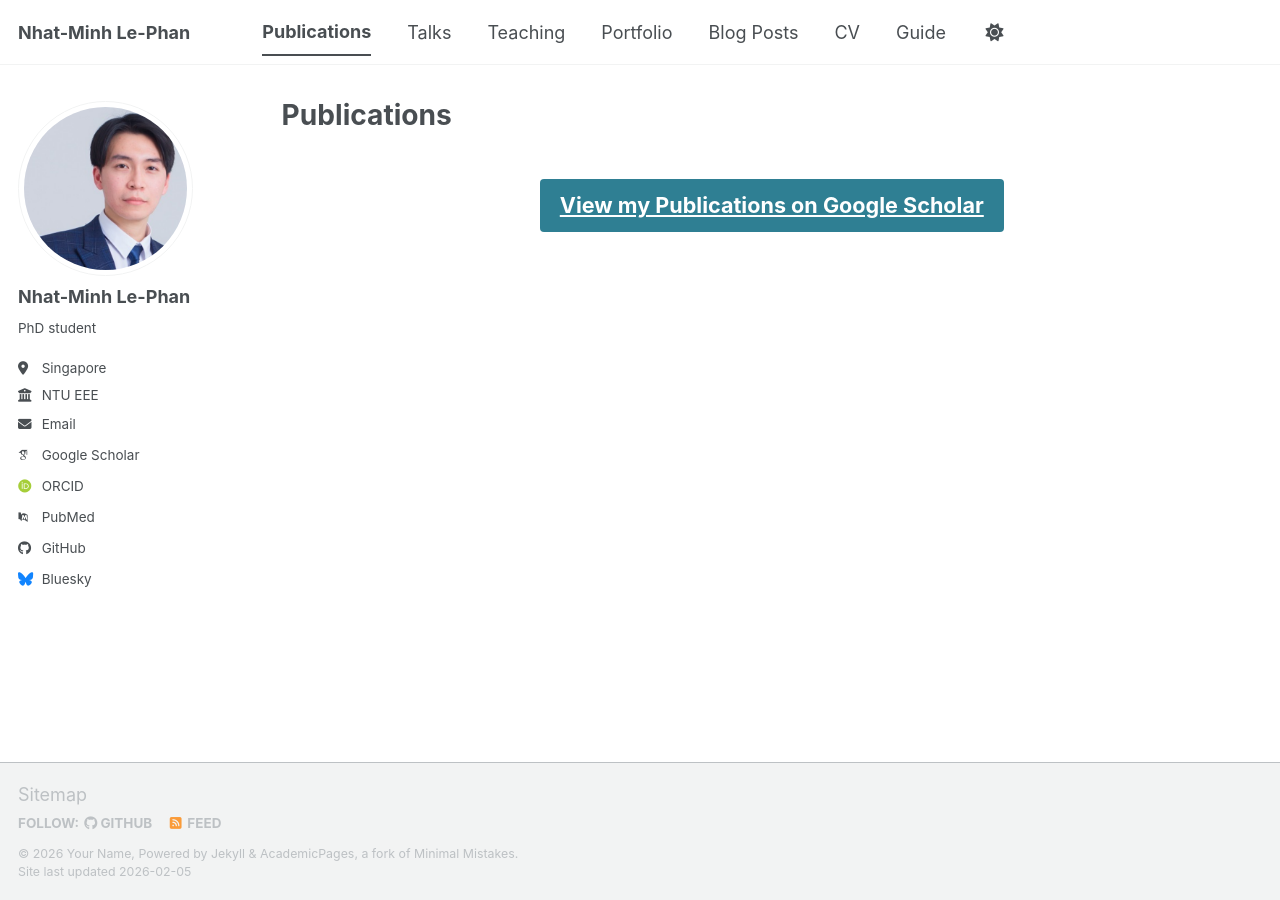
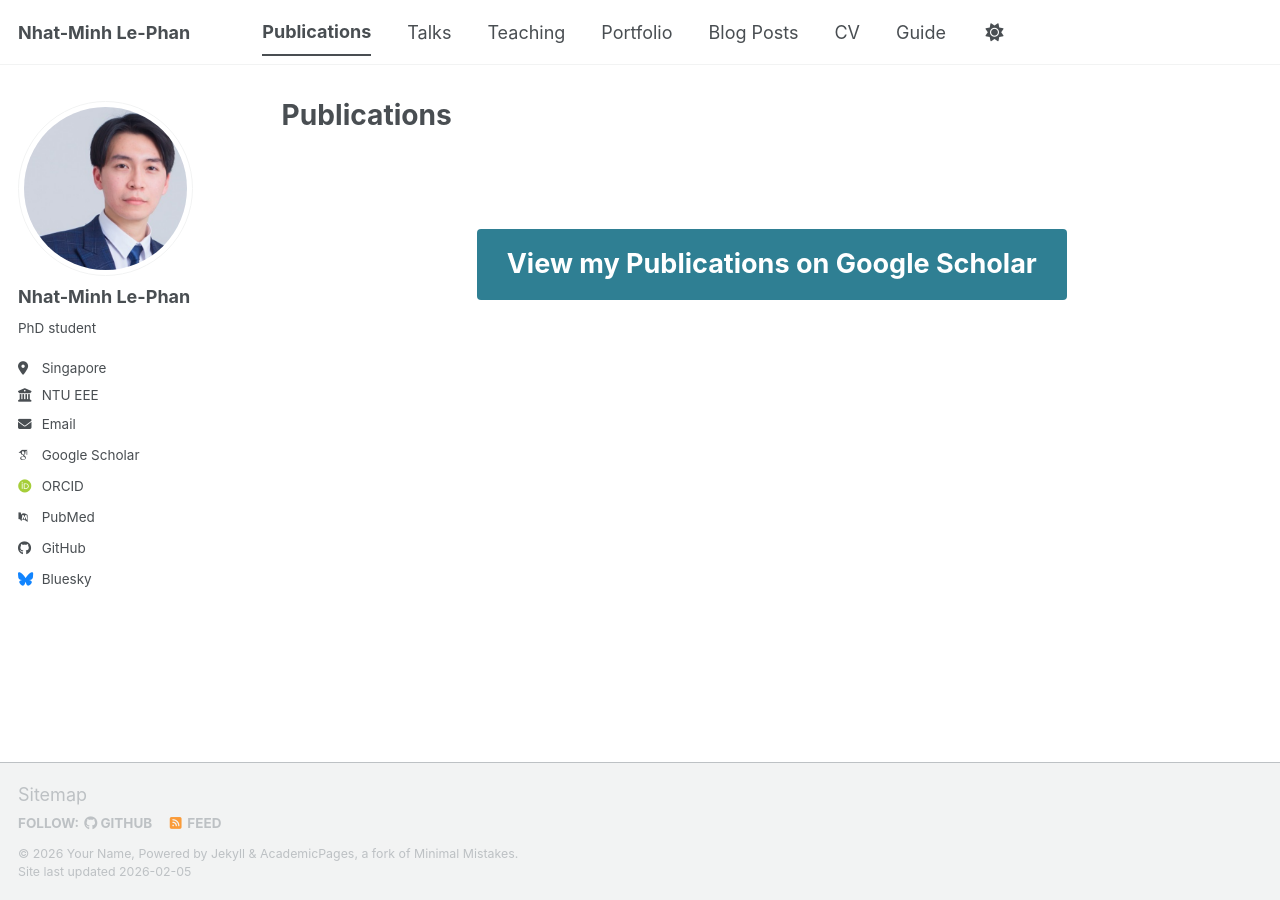
Before and after one commit to minhk43pbc/nmlp, a Jekyll site: the page built from _pages/publications.html, in a window 1280 px wide. Built offline with Jekyll 4.4.1, drawn with Linux system fonts in a browser that asks for light colours; some web fonts are replaced; a script bundle is joined from its source files by our own code; library files that are not in the unit come from our copies.

Commit message:
Enhance Google Scholar button appearance
Updated the Google Scholar button styling and alignment.

```diff
--- a/_pages/publications.html
+++ b/_pages/publications.html
@@ -7,10 +7,11 @@ author_profile: true
 
 {% include base_path %}
 
-<!-- Google Scholar button -->
-<p style="text-align:center; margin-top:50px;">
+<!-- Google Scholar Button -->
+<div style="text-align:center; margin-top:100px;">
   <a href="https://scholar.google.co.kr/citations?user=ew5rF0sAAAAJ&hl=ko"
-     class="btn btn-primary" target="_blank" style="font-size:1.2em; padding:10px 20px;">
+     class="btn btn-primary" target="_blank"
+     style="font-size:1.5em; padding:15px 30px; text-decoration:none;">
     View my Publications on Google Scholar
   </a>
-</p>
+</div>
```
